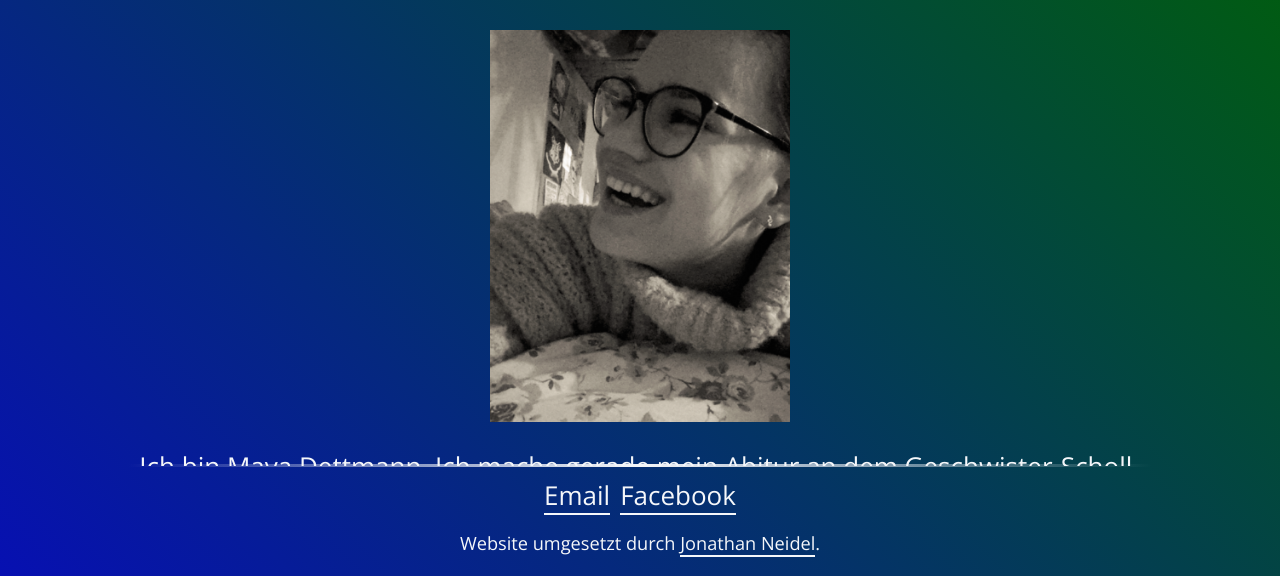
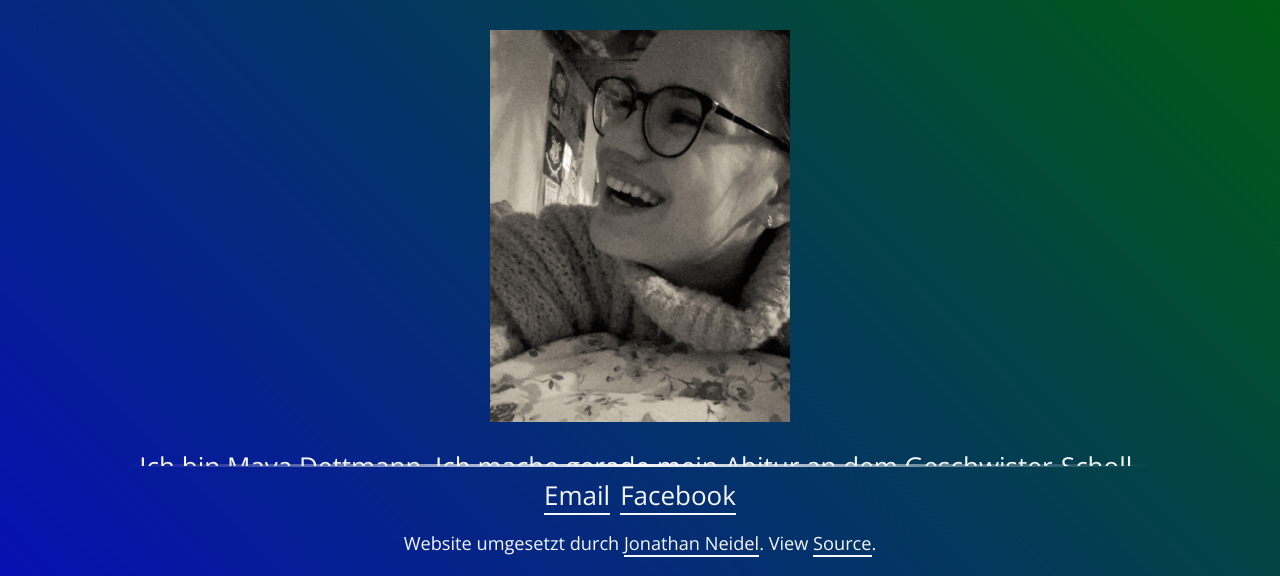
Before and after one commit to mayanachbrasilien/spenden, a website: page src/index.pug in a window 1280 px wide. Shown: the part 224-800 px from the top of the page. Drawn offline with nearby package versions, Linux system fonts and the light colour scheme; files that its build step writes are made by us from their sources; files whose address does not match are found by name.

Commit message:
Add link to source to footer

```diff
--- a/src/mixins/_de.pug
+++ b/src/mixins/_de.pug
@@ -66,7 +66,7 @@ mixin support()
     | Spendenbescheinigungen erhalten können.
 
 mixin builtby()
-  p#builtby Website umgesetzt durch <a href="https://jneidel.com" class="underline" target="_blank">Jonathan Neidel</a>.
+  p#builtby Website umgesetzt durch <a href="https://jneidel.com" class="underline">Jonathan Neidel</a>. View <a href="https://github.com/mayanachbrasilien/spenden" class="underline">Source</a>.
 
 <!-- Dont edit below here -->
 mixin title()
```
Also changed, not shown: index.html.
